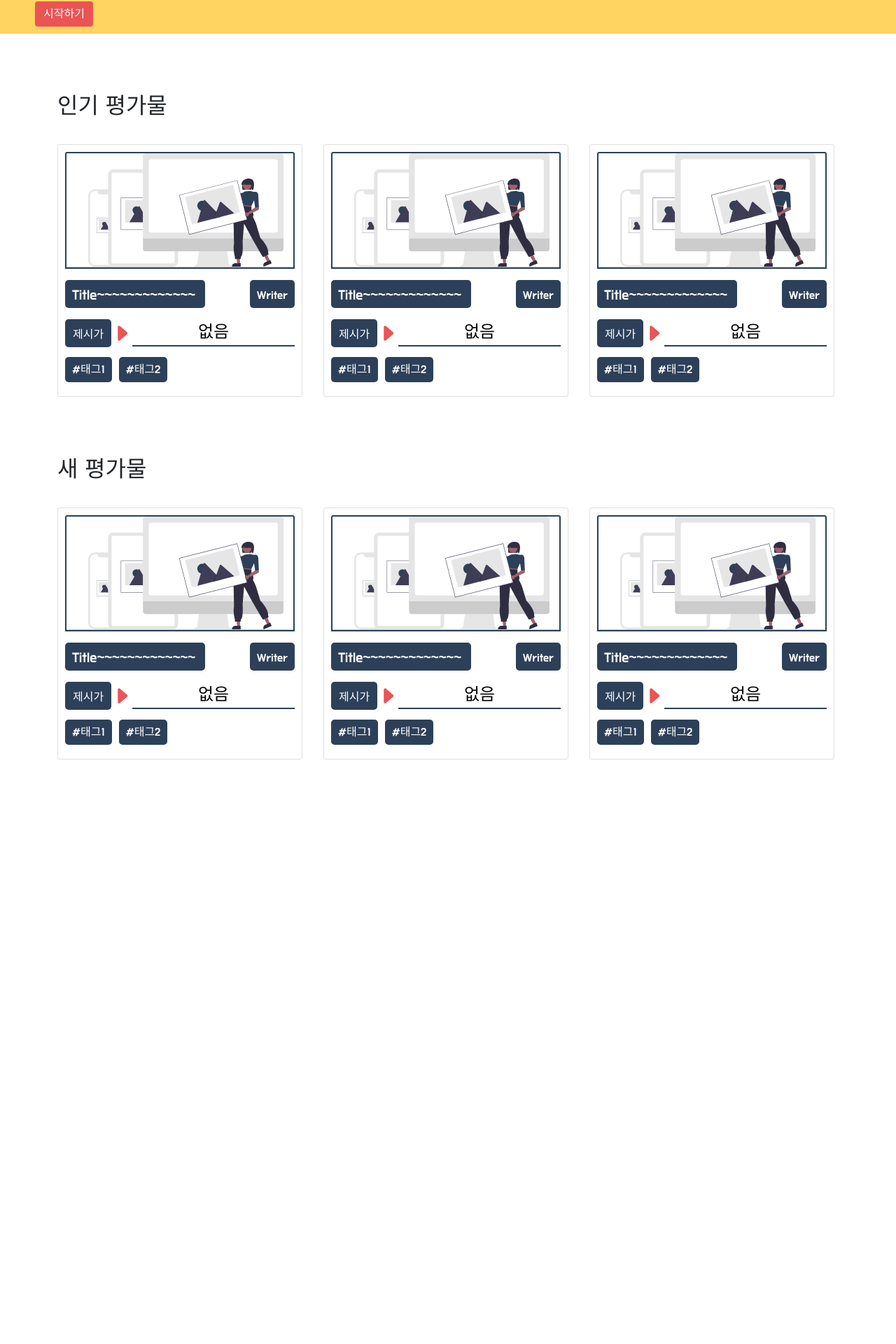
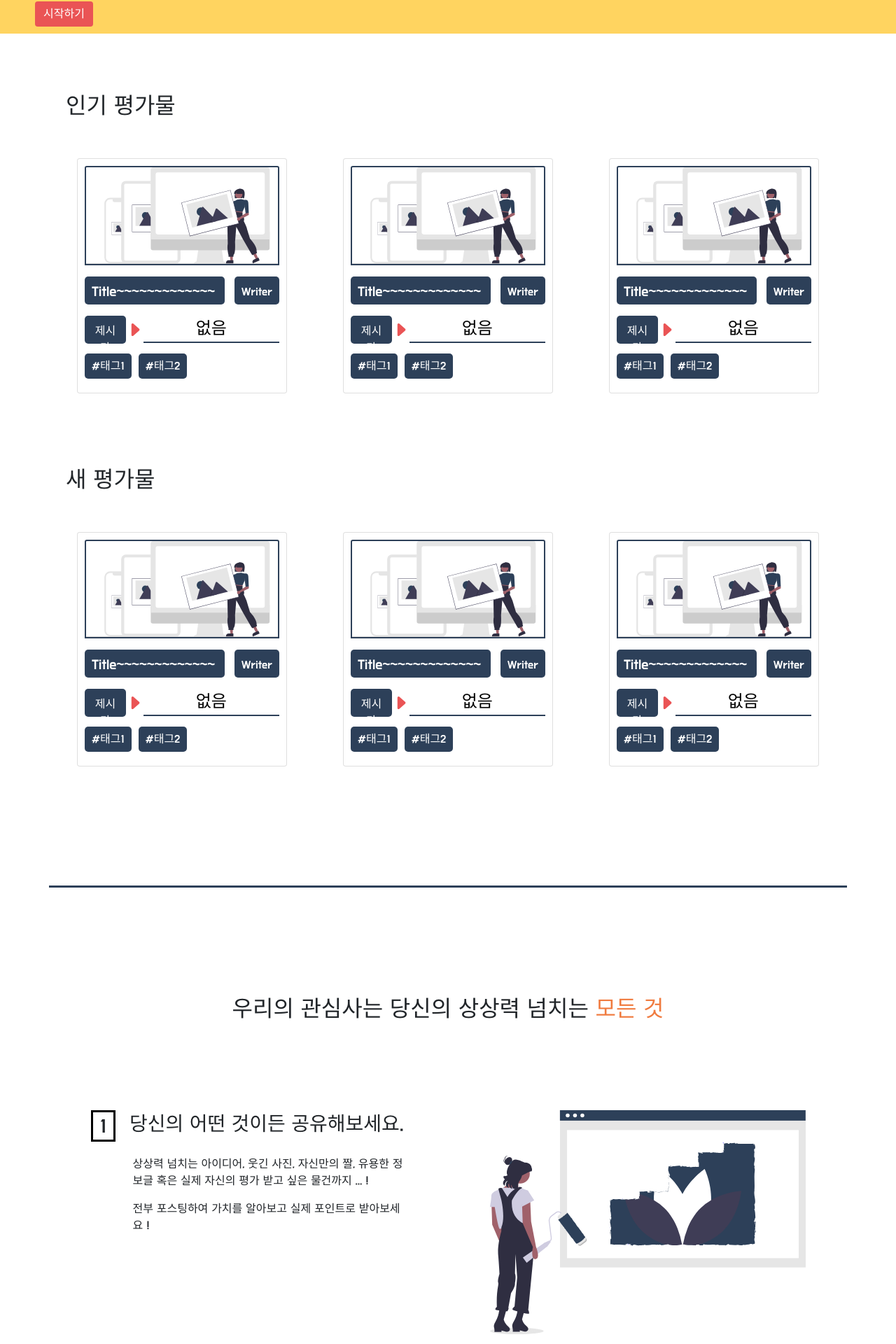
Before and after one commit to padd60/HowMuch, a React (Create React App) app: page / in a window 1280 px wide. Shown: the part 718-2638 px from the top of the page at 70% size. Before the commit the page ends 1883 px from the top, so only its background shows below. Built offline with nearby package versions, Linux system fonts and the light colour scheme.

Commit message:
Finish Main Page

```diff
--- a/src/components/ItemCard.js
+++ b/src/components/ItemCard.js
@@ -7,8 +7,8 @@ const ItemCard = () => {
   let [testTag, testTagChange] = useState(["태그1", "태그2"]);
 
   return (
-    <div>
-      <Card style={{ width: "350px", color: "white", padding: "10px" }}>
+    <div style={{ margin: "20px auto" }}>
+      <Card style={{ width: "300px", color: "white", padding: "10px" }}>
         <Card.Img
           variant="top"
           src={noImage}
--- a/src/components/Mainpage.js
+++ b/src/components/Mainpage.js
@@ -5,6 +5,8 @@ import { SiCashapp } from "react-icons/si";
 import styled from "styled-components";
 import Banner from "../img/banner.svg";
 import ItemCard from "./ItemCard";
+import SampleImg from "../img/sample.svg";
+import { IoShareSocialSharp } from "react-icons/io5";
 
 const Mainpage = () => {
   let state = useSelector((state) => {
@@ -15,32 +17,65 @@ const Mainpage = () => {
 
   let [imageWidth, imageWidthChange] = useState("600px");
 
+  let [rowAlign, rowAlignChange] = useState("left");
+
   window.addEventListener("resize", () => {
     let screenWidth = document.documentElement.clientWidth;
 
     if (screenWidth <= 990) {
       imageWidthChange("450px");
+      rowAlignChange("center");
     }
 
     if (screenWidth > 990) {
       imageWidthChange("600px");
+      rowAlignChange("left");
     }
   });
 
-  console.log(imageWidth);
+  // console.log(imageWidth);
 
   let Jumbo = styled("div")`
     background-color: #ffd460;
   `;
 
+  let Line = styled("div")`
+    border-bottom: 3px solid #2d4059;
+    margin: 150px auto;
+  `;
+
+  let GuideText = styled("div")`
+    text-align: left;
+    padding: 20px 0 20px 60px;
+  `;
+
+  let GuideTitle = styled("div")`
+    text-align: left;
+    font-size: 28px;
+    display: flex;
+  `;
+
+  let NumberBox = styled("span")`
+    border: 3px solid black;
+    padding: 0 10px;
+    margin-right: 20px;
+    height: 45px;
+  `;
+
+  let Footer = styled("div")`
+    padding: 30px 0;
+    background-color: #2d4059;
+    display: flex;
+    flex-flow: column wrap;
+    justify-content: center;
+    color: white;
+    text-align: left;
+  `;
+
   return (
     <div>
-      <Navbar
-        bg="dark"
-        variant="dark"
-        expand="lg"
-        style={{ backgroundColor: "#2D4059" }}
-      >
+      {/* navbar */}
+      <Navbar variant="dark" expand="lg" style={{ backgroundColor: "#2D4059" }}>
         <Container style={{ maxWidth: "1400px" }}>
           <div className="d-flex align-items-center">
             <SiCashapp
@@ -86,6 +121,8 @@ const Mainpage = () => {
           </Navbar.Collapse>
         </Container>
       </Navbar>
+
+      {/* jumbotron */}
       <Jumbo>
         <div
           style={{
@@ -133,38 +170,188 @@ const Mainpage = () => {
           </div>
         </div>
       </Jumbo>
+
+      {/* item list */}
+
       <div className="container-lg" style={{ margin: "80px auto" }}>
-        <div className="row" style={{ margin: "30px 0", fontSize: "32px" }}>
-          인기 평가물
+        <div
+          className="row"
+          style={{
+            margin: "30px 0",
+            fontSize: "32px",
+            textAlign: rowAlign,
+          }}
+        >
+          <span>인기 평가물</span>
         </div>
         <div className="row">
-          <div className="col-lg-4">
+          <div className="col-lg-4 d-flex justify-content-center">
             <ItemCard />
           </div>
-          <div className="col-lg-4">
+          <div className="col-lg-4 d-flex justify-content-center">
             <ItemCard />
           </div>
-          <div className="col-lg-4">
+          <div className="col-lg-4 d-flex justify-content-center">
             <ItemCard />
           </div>
         </div>
       </div>
       <div className="container-lg" style={{ margin: "80px auto" }}>
-        <div className="row" style={{ margin: "30px 0", fontSize: "32px" }}>
-          새 평가물
+        <div
+          className="row"
+          style={{
+            margin: "30px 0",
+            fontSize: "32px",
+            textAlign: rowAlign,
+          }}
+        >
+          <span>새 평가물</span>
         </div>
         <div className="row">
-          <div className="col-lg-4">
+          <div className="col-lg-4 d-flex justify-content-center">
             <ItemCard />
           </div>
-          <div className="col-lg-4">
+          <div className="col-lg-4 d-flex justify-content-center">
             <ItemCard />
           </div>
-          <div className="col-lg-4">
+          <div className="col-lg-4 d-flex justify-content-center">
             <ItemCard />
           </div>
         </div>
       </div>
+
+      <Line className="container-lg"></Line>
+
+      {/* user guide */}
+      <div className="container-lg" style={{ margin: "80px auto" }}>
+        <div className="row" style={{ marginBottom: "120px" }}>
+          <span style={{ fontSize: "32px" }}>
+            우리의 관심사는 당신의 상상력 넘치는{" "}
+            <span style={{ color: "#F07B3F" }}>모든 것</span>
+          </span>
+        </div>
+        <div
+          className="row d-flex justify-content-around"
+          style={{ marginBottom: "150px" }}
+        >
+          <div className="col-lg-5">
+            <GuideTitle>
+              <NumberBox>1</NumberBox> 당신의 어떤 것이든 공유해보세요.
+            </GuideTitle>
+            <GuideText>
+              <p>
+                상상력 넘치는 아이디어, 웃긴 사진, 자신만의 짤, 유용한 정보글
+                혹은 실제 자신의 평가 받고 싶은 물건까지 ... !
+              </p>
+              <p>전부 포스팅하여 가치를 알아보고 실제 포인트로 받아보세요 !</p>
+            </GuideText>
+          </div>
+          <div className="col-lg-5">
+            <img
+              src={SampleImg}
+              alt="guideImage"
+              style={{ width: "100%" }}
+            ></img>
+          </div>
+        </div>
+
+        <div
+          className="row d-flex justify-content-around"
+          style={{ marginBottom: "150px" }}
+        >
+          <div className="col-lg-5">
+            <GuideTitle>
+              <NumberBox>2</NumberBox>
+              <span> 다른 유저의 모든 것을 평가해보세요.</span>
+            </GuideTitle>
+            <GuideText>
+              <p>
+                자신의 가치만 평가받지 말고 다른 사람의 생각과 물건을 평가하고
+                서로의 생각을 공유해보세요!
+              </p>
+              <p>당신의 평가가 실제 가치가 됩니다.</p>
+            </GuideText>
+          </div>
+          <div className="col-lg-5">
+            <img
+              src={SampleImg}
+              alt="guideImage"
+              style={{ width: "100%" }}
+            ></img>
+          </div>
+        </div>
+
+        <div
+          className="row d-flex justify-content-around"
+          style={{ marginBottom: "150px" }}
+        >
+          <div className="col-lg-5">
+            <GuideTitle>
+              <NumberBox>3</NumberBox> 가치를 포인트로 받고 사용해보세요.
+            </GuideTitle>
+            <GuideText>
+              <p>
+                평가받은 포인트를 이용해 회원 등급을 올리거나 포인트샵에서
+                다양한 상품을 구매할 수 있습니다.
+              </p>
+            </GuideText>
+          </div>
+          <div className="col-lg-5">
+            <img
+              src={SampleImg}
+              alt="guideImage"
+              style={{ width: "100%" }}
+            ></img>
+          </div>
+        </div>
+      </div>
+
+      {/* footer */}
+      <Footer className="container-fluid">
+        <div className="row d-flex justify-content-center">
+          <div className="col-6">
+            <IoShareSocialSharp
+              style={{
+                fontSize: "28px",
+                marginRight: "20px",
+                backgroundColor: "#EA5455",
+                padding: "2px",
+                borderRadius: "5px",
+              }}
+            />
+            소셜네트워크는 준비중에 있습니다.
+          </div>
+        </div>
+        <div className="row d-flex justify-content-center">
+          <div className="col-6" style={{ height: "180px" }}>
+            <p>이용약관</p>
+            <p>
+              1. 해당 경매는 재미를 위한 것으로 실제 경매 거래와는 차이가 있음을
+              알립니다.
+            </p>
+            <p>
+              2. 경매된 포인트는 정산 후 익일 지급되며 해당 포인트는 등급,
+              포인트 샵등의 사이트 내에서만 이용이 가능합니다. <br />
+              (추후 기프티콘 연계등의 확장 계획에 있음)
+            </p>
+          </div>
+        </div>
+        <div className="row d-flex justify-content-center">
+          <div className="col-6" style={{ height: "150px" }}>
+            <p>
+              회사명: howmuch company <br />
+              사업자 등록 번호 : 0000-0000-0000 <br />
+              주소 : 서울시 oooo oooo xxxx xxxx <br />
+              전화번호 : 02-xxx-xxxx
+            </p>
+          </div>
+        </div>
+        <div className="row d-flex justify-content-center">
+          <div className="col-6" style={{ height: "20px" }}>
+            Copyright©2021 Alright reserved by howmuch
+          </div>
+        </div>
+      </Footer>
     </div>
   );
 };
```
Also changed, not shown: src/img/sample.svg (added).
